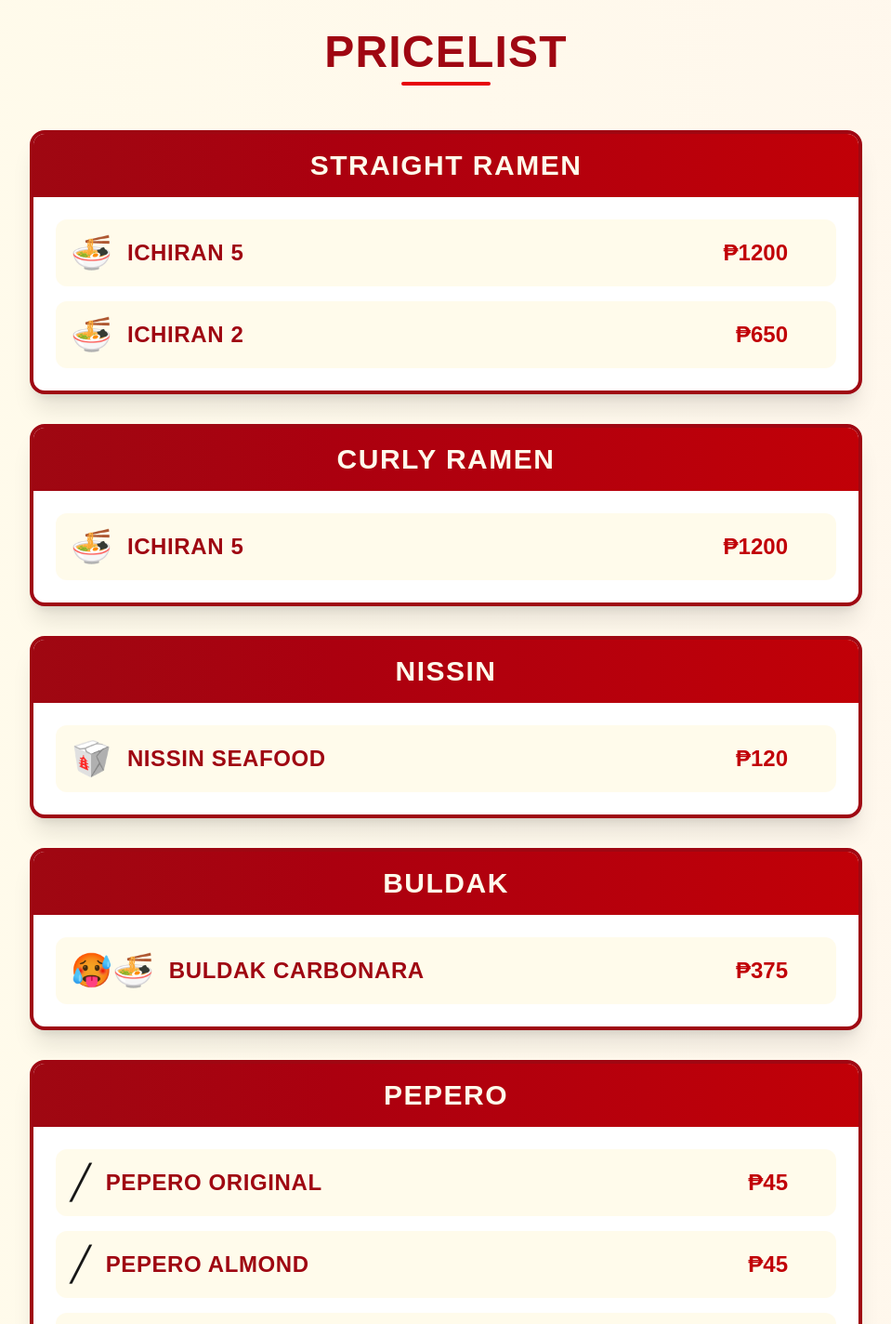
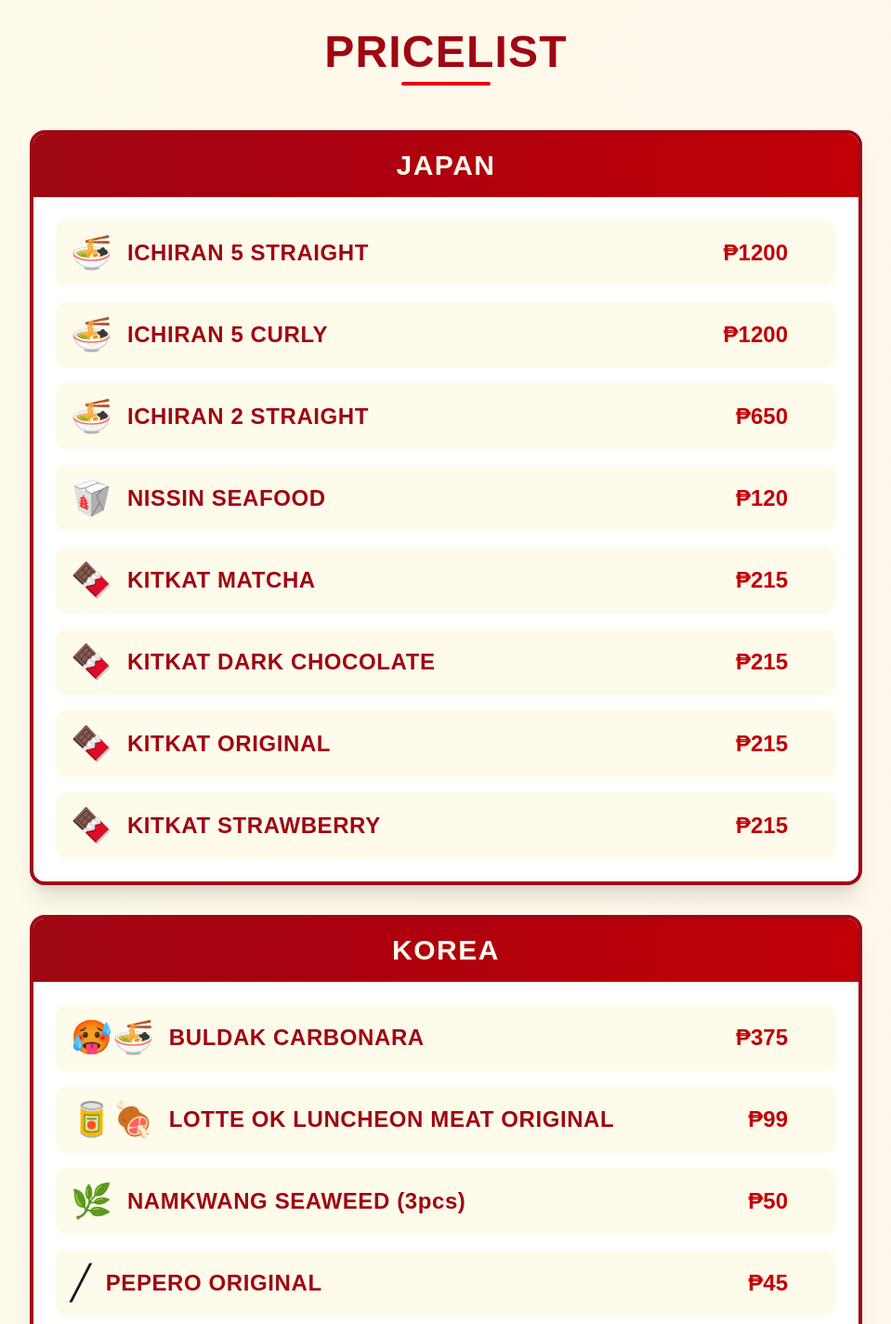
Before and after one commit to kevinwynsor/oishii-imported, a Next.js app: page / in a window 1280 px wide. Shown: the top 1424 px of the page at 93% size, without its empty margins (160-1119 px from the left). Built offline with nearby package versions, Linux system fonts and the light colour scheme.

Commit message:
changed hierarchy of products

```diff
--- a/app/page.tsx
+++ b/app/page.tsx
@@ -46,33 +46,24 @@
 
   const categories = [
     {
-      title: "STRAIGHT RAMEN",
+      title: "JAPAN",
       items: [
-        { name: "ICHIRAN 5", price: "₱1200", image: "🍜", photo: '/ichiran_5.png' },
-        { name: "ICHIRAN 2", price: "₱650", image: "🍜", photo: '/ichiran_2.png' }
+        { name: "ICHIRAN 5 STRAIGHT", price: "₱1200", image: "🍜", photo: '/ichiran_5.png' },
+        { name: "ICHIRAN 5 CURLY", price: "₱1200", image: "🍜", photo: '/ichiran_curly.png' },
+        { name: "ICHIRAN 2 STRAIGHT", price: "₱650", image: "🍜", photo: '/ichiran_2.png' },
+        { name: "NISSIN SEAFOOD", price: "₱120", image: "🥡", photo: '/nissin.png' },
+        { name: "KITKAT MATCHA", price: "₱215", image: "🍫", photo: '/nissin.png' },
+        { name: "KITKAT DARK CHOCOLATE", price: "₱215", image: "🍫", photo: '/nissin.png' },
+        { name: "KITKAT ORIGINAL", price: "₱215", image: "🍫", photo: '/nissin.png' },
+        { name: "KITKAT STRAWBERRY", price: "₱215", image: "🍫", photo: '/nissin.png' }
       ]
     },
     {
-      title: "CURLY RAMEN",
+      title: "KOREA",
       items: [
-        { name: "ICHIRAN 5", price: "₱1200", image: "🍜", photo: '/ichiran_curly.png' },
-      ]
-    },
-    {
-      title: "NISSIN",
-      items: [
-        { name: "NISSIN SEAFOOD", price: "₱120", image: "🥡", photo: '/nissin.png' }
-      ]
-    },
-    {
-      title: "BULDAK",
-      items: [
-        { name: "BULDAK CARBONARA", price: "₱375", image: "🥵🍜", photo: '/buldak_carbo.png' }
-      ]
-    },
-    {
-      title: "PEPERO",
-      items: [
+        { name: "BULDAK CARBONARA", price: "₱375", image: "🥵🍜", photo: '/buldak_carbo.png' },
+        { name: "LOTTE OK LUNCHEON MEAT ORIGINAL", price: "₱99", image: "🥫🍖", photo: '/lotte_ok.png' },
+        { name: "NAMKWANG SEAWEED (3pcs)", price: "₱50", image: "🌿", photo: '/namkwang_seaweed.png' },
         { name: "PEPERO ORIGINAL", price: "₱45", image: "╱", photo: '/pepero_original.png' },
         { name: "PEPERO ALMOND", price: "₱45", image: "╱", photo: '/pepero_almond.jpg' },
         { name: "PEPERO STRAWBERRY", price: "₱45", image: "╱", photo: '/pepero_strawberry.png' },
```
Also changed, not shown: public/lotte_ok.png, public/namkwang_seaweed.png.
